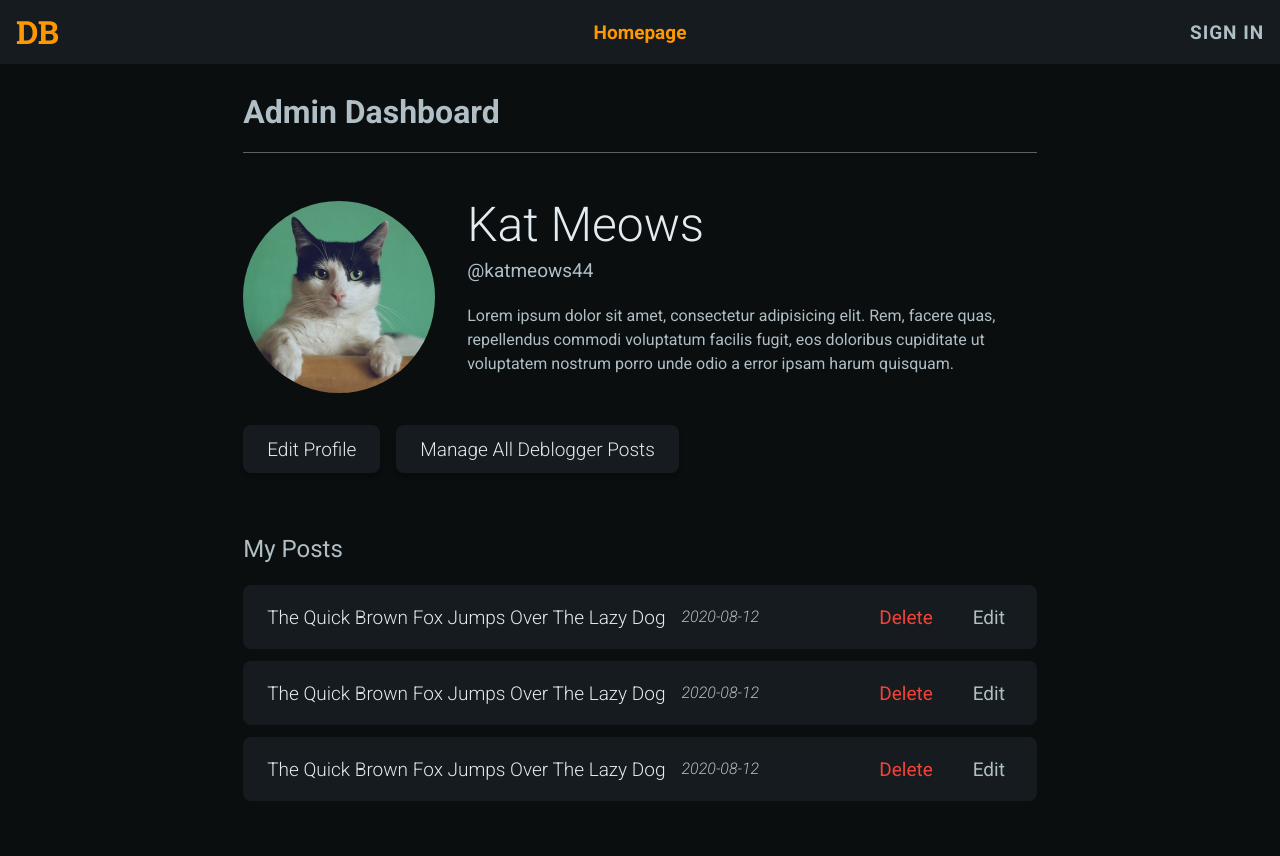
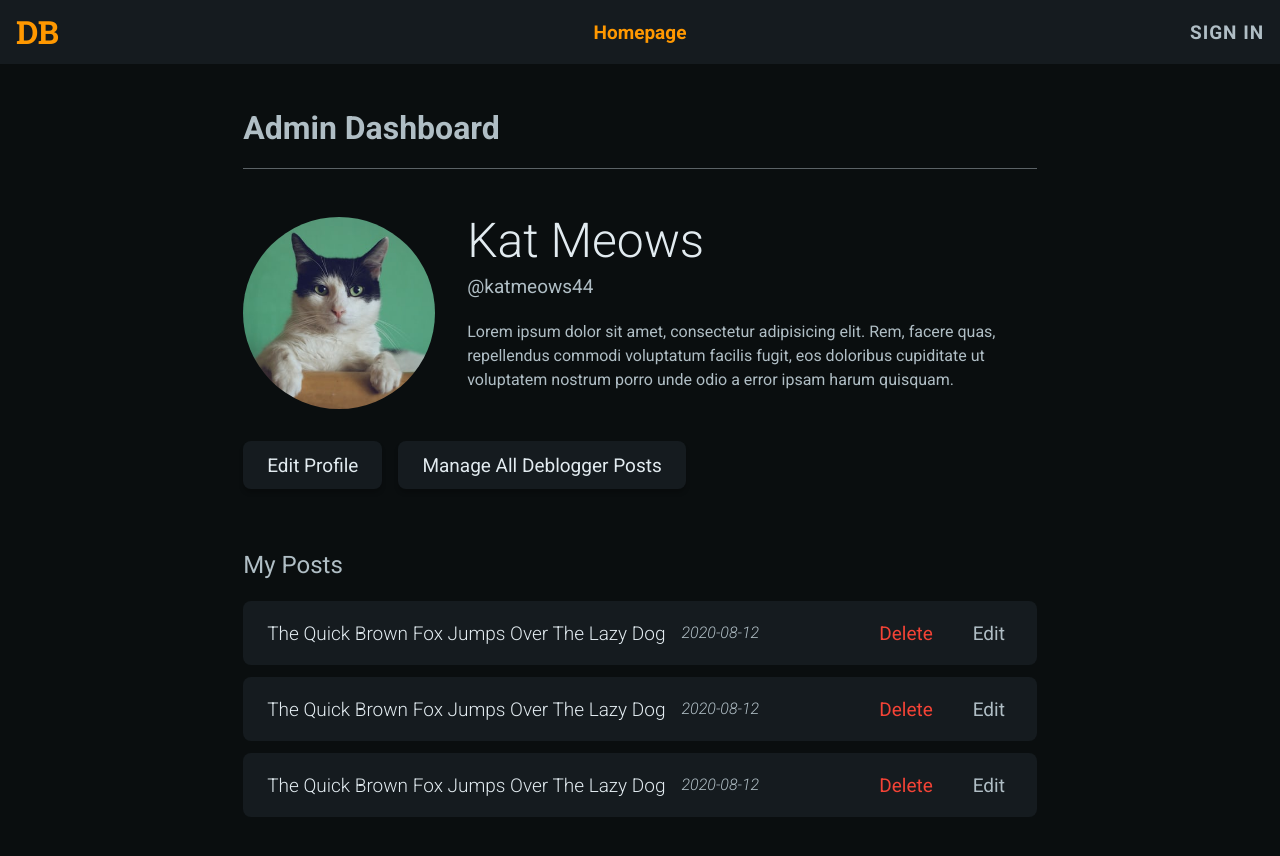
Before and after one commit to eanesparrago/project-deblogger-frontend, a Next.js app: page /admin in a window 1280 px wide. Shown: the top 856 px of the page. Built offline with nearby package versions, Linux system fonts and the light colour scheme.

Commit message:
Refactor: Add DashboardLayout and rename InnerLayout to InnerLayoutWrapper

```diff
--- /dev/null
+++ b/components/DashboardLayout.js
@@ -0,0 +1,137 @@
+import React from "react";
+import styled from "styled-components";
+
+import CommonLayout from "components/CommonLayout";
+import InnerLayoutWrapper from "components/InnerLayoutWrapper";
+import UserProfile from "components/compounds/UserProfile";
+import PostsBlock from "components/compounds/PostsBlock";
+
+/*
+Props
+variant - "admin" (default), "member"
+headingText - String
+withBackButton - Boolean
+ */
+const DashboardLayout = (props) => {
+  const {
+    variant = "admin",
+    headingText = "Admin Dashboard",
+    withBackButton = false,
+  } = props;
+
+  return (
+    <S.DashboardLayout {...props}>
+      <CommonLayout variant="admin">
+        <S.DashboardLayout>
+          <InnerLayoutWrapper>
+            <h1 className="DashboardLayout__heading-text">{headingText}</h1>
+
+            <div className="DashboardLayout__divider-graphic"></div>
+
+            <UserProfile className="DashboardLayout__UserProfile"></UserProfile>
+
+            <div className="DashboardLayout__control-group">
+              <button className="DarkButton">Edit Profile</button>
+
+              {variant === "admin" && (
+                <button className="DarkButton">
+                  Manage All Deblogger Posts
+                </button>
+              )}
+            </div>
+
+            <PostsBlock
+              as="section"
+              headingText="My Posts"
+              variant="withControls"
+            ></PostsBlock>
+          </InnerLayoutWrapper>
+        </S.DashboardLayout>
+      </CommonLayout>
+    </S.DashboardLayout>
+  );
+};
+
+const S = {};
+
+S.DashboardLayout = styled.div`
+  @media (max-width: ${(p) => p.theme.breakpoint.desktopL}) {
+    padding-top: ${(p) => p.theme.size[16]};
+  }
+  @media (max-width: ${(p) => p.theme.breakpoint.tabletLandscape}) {
+    padding-top: ${(p) => p.theme.size[8]};
+  }
+
+  .DashboardLayout__heading-text {
+    font-size: 2em;
+    font-weight: 700;
+    color: ${(p) => p.theme.color.lightMuted};
+    margin-bottom: ${(p) => p.theme.size[24]};
+  }
+  @media (max-width: ${(p) => p.theme.breakpoint.tabletPortrait}) {
+    .DashboardLayout__heading-text {
+      font-size: 1.5em;
+      margin-bottom: ${(p) => p.theme.size[16]};
+    }
+  }
+
+  .DashboardLayout__divider-graphic {
+    height: 1px;
+    background-color: ${(p) => p.theme.color.grey};
+    margin-bottom: ${(p) => p.theme.size[48]};
+  }
+  @media (max-width: ${(p) => p.theme.breakpoint.tabletPortrait}) {
+    .DashboardLayout__divider-graphic {
+      height: 1px;
+      background-color: ${(p) => p.theme.color.grey};
+      margin-bottom: ${(p) => p.theme.size[32]};
+    }
+  }
+
+  .DashboardLayout__UserProfile {
+    margin-bottom: ${(p) => p.theme.size[32]};
+  }
+  @media (max-width: ${(p) => p.theme.breakpoint.tabletPortrait}) {
+    .DashboardLayout__UserProfile {
+      margin-bottom: ${(p) => p.theme.size[24]};
+    }
+  }
+
+  .DashboardLayout__control-group {
+    margin-bottom: ${(p) => p.theme.size[64]};
+
+    > *:not(:last-child) {
+      margin-right: ${(p) => p.theme.size[16]};
+    }
+  }
+  @media (max-width: ${(p) => p.theme.breakpoint.tabletPortrait}) {
+    .DashboardLayout__control-group {
+      margin-bottom: ${(p) => p.theme.size[48]};
+      display: flex;
+      flex-flow: row wrap;
+
+      > *:not(:last-child) {
+        margin-right: ${(p) => p.theme.size[16]};
+        margin-bottom: ${(p) => p.theme.size[16]};
+      }
+    }
+  }
+
+  .DarkButton {
+    display: inline-flex;
+    align-items: center;
+    justify-content: center;
+    padding-left: ${(p) => p.theme.size[24]};
+    padding-right: ${(p) => p.theme.size[24]};
+    height: ${(p) => p.theme.size[48]};
+    background-color: ${(p) => p.theme.color.dark};
+    border-radius: 8px;
+    box-shadow: ${(p) => p.theme.shadow.small};
+    font-size: 1.1875em;
+    @media (max-width: ${(p) => p.theme.breakpoint.tabletPortrait}) {
+      font-size: 1em;
+    }
+  }
+`;
+
+export default DashboardLayout;
--- a/pages/admin/index.js
+++ b/pages/admin/index.js
@@ -2,32 +2,17 @@ import React from "react";
 import styled from "styled-components";
 
 import CommonLayout from "components/CommonLayout";
-import InnerLayout from "components/InnerLayout";
-import UserProfile from "components/compounds/UserProfile";
-import PostsBlock from "components/compounds/PostsBlock";
+import DashboardLayout from "components/DashboardLayout";
 
 const AdminPage = () => {
   return (
     <CommonLayout variant="admin">
-      <S.AdminPage>
-        <InnerLayout>
-          <h1 className="AdminPage__heading-text">Admin Dashboard</h1>
-
-          <div className="AdminPage__divider-graphic"></div>
-
-          <UserProfile className="AdminPage__UserProfile"></UserProfile>
-
-          <div className="AdminPage__control-group">
-            <button className="DarkButton">Edit Profile</button>
-            <button className="DarkButton">Manage All Deblogger Posts</button>
-          </div>
-
-          <PostsBlock
-            as="section"
-            headingText="My Posts"
-            variant="withControls"
-          ></PostsBlock>
-        </InnerLayout>
+      <S.AdminPage as="main">
+        <DashboardLayout
+          variant="admin"
+          headingText="Admin Dashboard"
+          withBackButton={false}
+        ></DashboardLayout>
       </S.AdminPage>
     </CommonLayout>
   );
@@ -35,83 +20,6 @@ const AdminPage = () => {
 
 const S = {};
 
-S.AdminPage = styled.main`
-  @media (max-width: ${(p) => p.theme.breakpoint.desktopL}) {
-    padding-top: ${(p) => p.theme.size[16]};
-  }
-
-  .AdminPage__heading-text {
-    font-size: 2em;
-    font-weight: 700;
-    color: ${(p) => p.theme.color.lightMuted};
-    margin-bottom: ${(p) => p.theme.size[24]};
-  }
-  @media (max-width: ${(p) => p.theme.breakpoint.tabletPortrait}) {
-    .AdminPage__heading-text {
-      font-size: 1.5em;
-      margin-bottom: ${(p) => p.theme.size[16]};
-    }
-  }
-
-  .AdminPage__divider-graphic {
-    height: 1px;
-    background-color: ${(p) => p.theme.color.grey};
-    margin-bottom: ${(p) => p.theme.size[48]};
-  }
-  @media (max-width: ${(p) => p.theme.breakpoint.tabletPortrait}) {
-    .AdminPage__divider-graphic {
-      height: 1px;
-      background-color: ${(p) => p.theme.color.grey};
-      margin-bottom: ${(p) => p.theme.size[32]};
-    }
-  }
-
-  .AdminPage__UserProfile {
-    margin-bottom: ${(p) => p.theme.size[32]};
-  }
-  @media (max-width: ${(p) => p.theme.breakpoint.tabletPortrait}) {
-    .AdminPage__UserProfile {
-      margin-bottom: ${(p) => p.theme.size[24]};
-    }
-  }
-
-  .AdminPage__control-group {
-    margin-bottom: ${(p) => p.theme.size[64]};
-
-    > *:not(:last-child) {
-      margin-right: ${(p) => p.theme.size[16]};
-    }
-  }
-  @media (max-width: ${(p) => p.theme.breakpoint.tabletPortrait}) {
-    .AdminPage__control-group {
-      margin-bottom: ${(p) => p.theme.size[48]};
-      display: flex;
-      flex-flow: row wrap;
-
-      > *:not(:last-child) {
-        margin-right: ${(p) => p.theme.size[16]};
-        margin-bottom: ${(p) => p.theme.size[16]};
-      }
-    }
-  }
-
-  .DarkButton {
-    display: inline-flex;
-    align-items: center;
-    justify-content: center;
-    padding-left: ${(p) => p.theme.size[24]};
-    padding-right: ${(p) => p.theme.size[24]};
-    height: ${(p) => p.theme.size[48]};
-    background-color: ${(p) => p.theme.color.dark};
-    border-radius: 8px;
-    box-shadow: ${(p) => p.theme.shadow.small};
-    font-size: 1.1875em;
-    font-weight: 300;
-    @media (max-width: ${(p) => p.theme.breakpoint.tabletPortrait}) {
-      font-size: 1em;
-      font-weight: 400;
-    }
-  }
-`;
+S.AdminPage = styled.div``;
 
 export default AdminPage;
--- a/pages/post/[slug].js
+++ b/pages/post/[slug].js
@@ -2,7 +2,7 @@ import styled from "styled-components";
 import Link from "next/link";
 
 import CommonLayout from "components/CommonLayout";
-import InnerLayout from "components/InnerLayout";
+import InnerLayoutWrapper from "components/InnerLayoutWrapper";
 import UppercaseTextButton from "components/UppercaseTextButton";
 import UserAvatar from "components/UserAvatar";
 
@@ -10,7 +10,7 @@ const PostPage = () => {
   return (
     <CommonLayout>
       <S.PostPage as="article">
-        <InnerLayout>
+        <InnerLayoutWrapper>
           <div className="PostPage__header-block">
             <Link href="/">
               <a className="PostPage__back-button">
@@ -76,7 +76,7 @@ const PostPage = () => {
               the toilet.
             </p>
           </div>
-        </InnerLayout>
+        </InnerLayoutWrapper>
       </S.PostPage>
     </CommonLayout>
   );
--- a/pages/profile/[username].js
+++ b/pages/profile/[username].js
@@ -2,7 +2,7 @@ import styled from "styled-components";
 import Link from "next/link";
 
 import CommonLayout from "components/CommonLayout";
-import InnerLayout from "components/InnerLayout";
+import InnerLayoutWrapper from "components/InnerLayoutWrapper";
 import UppercaseTextButton from "components/UppercaseTextButton";
 import UserProfile from "components/compounds/UserProfile";
 import PostsBlock from "components/compounds/PostsBlock";
@@ -11,7 +11,7 @@ const ProfilePage = () => {
   return (
     <CommonLayout>
       <S.ProfilePage as="main">
-        <InnerLayout>
+        <InnerLayoutWrapper>
           <Link href="/">
             <a>
               <UppercaseTextButton className="ProfilePage__back-UppercaseTextButton">
@@ -31,7 +31,7 @@ const ProfilePage = () => {
             as="section"
             className="ProfilePage__PostsBlock"
           ></PostsBlock>
-        </InnerLayout>
+        </InnerLayoutWrapper>
       </S.ProfilePage>
     </CommonLayout>
   );
```
Also changed, not shown: components/InnerLayoutWrapper.js (renamed from components/InnerLayout.js), pages/user/index.js (added).
